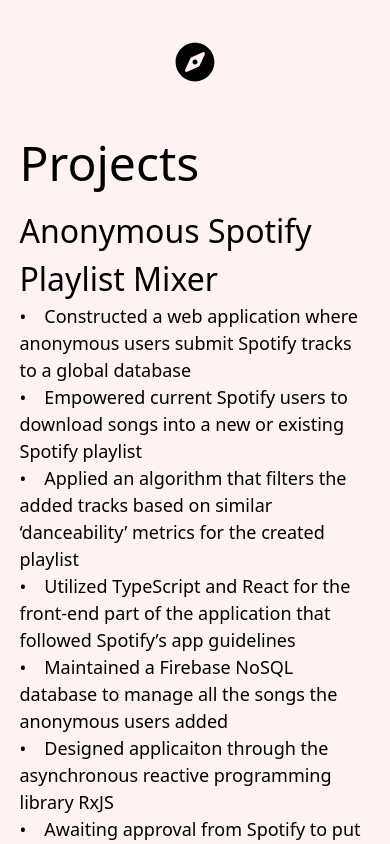
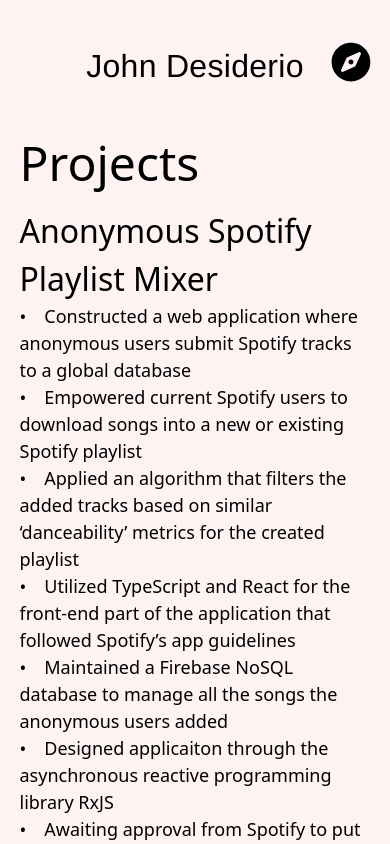
Before and after one commit to JohnDesiderio/website, a React (Create React App) app: page /#/portfolio/Projects in a window 390 px wide. Shown: the top 844 px of the page. Built offline with nearby package versions, Linux system fonts and the light colour scheme.

Commit message:
Added responsive design to project and experience components

```diff
--- a/src/portfolio/components/experience-block/experience.tsx
+++ b/src/portfolio/components/experience-block/experience.tsx
@@ -1,12 +1,14 @@
 import React from 'react';
-import { Box, List, ListItemText, Typography } from '@mui/material';
+import { Box, List, ListItemText } from '@mui/material';
 import { IExperience } from './types';
 import './styles.css';
 
 const Experience:React.FC<IExperience> = (props: IExperience) => {
     return (
         <Box className='experience-box'>
-            <Box display='flex' flexDirection='row'>
+            <Box display='flex'
+                className='flex-col lg:xl:flex-row'
+            >
                 <Box className='experience-position'>
                     {props.position},&nbsp;
                 </Box>
--- a/src/portfolio/components/header/small-header.tsx
+++ b/src/portfolio/components/header/small-header.tsx
@@ -29,16 +29,36 @@ const SmallerHeader:React.FC<ISmallerHeader> = (props: ISmallerHeader) => {
                     lg: 'none',
                     xl: 'none',
                 }}
+                flexDirection='row'
+            >
+                <Box className='side-box'/>
+                <Box
+                    className='center-box'
+                    display='flex'
                     justifyContent='center'
-                alignItems='center'
+                >
+                    <Typography
+                        sx={{
+                            fontSize: '2rem',
+                            fontFamily: 'Helvetica',
+                        }}
+                    >
+                        John Desiderio
+                    </Typography>
+                </Box>
+                <Box
+                    className='side-box'
+                    display='flex'
+                    flexDirection='row-reverse'
                 >
                     <FaCompass
                         style={{
                             height: '40px',
-                        width: '40px'
+                            width: '40px',
+                            marginRight: '5vw',
                         }}
                     />
-
+                </Box>
             </Box>
             <Drawer
                 anchor='top'
--- a/src/portfolio/components/header/styles.css
+++ b/src/portfolio/components/header/styles.css
@@ -43,6 +43,7 @@
 
 .smaller-header {
     width: 100vw;
+    margin-bottom: 10px;
 }
 
 .portfolio-page {
@@ -55,12 +56,22 @@
     margin-left: 15px;
 }
 
+.icon-style:hover {
+    cursor: pointer;
+}
+
 .linked-icon:hover {
     color:  #0077b5;
-    cursor: pointer;
 }
 
 .github-icon:hover {
     color: #6cc644;
-    cursor: pointer;
 }
+
+.side-box {
+    width: 20vw;
+}
+
+.center-box {
+    width: 60vw;
+}
--- a/src/portfolio/components/projects/project-component.tsx
+++ b/src/portfolio/components/projects/project-component.tsx
@@ -13,7 +13,10 @@ const Project:React.FC<IProject> = (props: IProject) => {
         >
             <Box className='project-title'>
                 {props.link !== undefined ?
-                    <Box display='flex' flexDirection='row'>
+                    <Box
+                        display='flex'
+                        className='flex-col lg:xl:flex-row'
+                    >
                         <Box className='font-medium'>{props.name},&nbsp;</Box>
                         <Link
                             underline='none'
--- a/src/portfolio/pages/Resume.tsx
+++ b/src/portfolio/pages/Resume.tsx
@@ -1,4 +1,4 @@
-import { Box, Typography } from '@mui/material';
+import { Box, Divider } from '@mui/material';
 import Header from '../components/header/header';
 import InternOne from '../components/experience-block/examples/intern-one';
 import InternTwo from '../components/experience-block/examples/intern-two';
@@ -23,9 +23,23 @@ const Resume:React.FC<{}> = () => {
                 Experience
             </Box>
             <InternTwo/>
+            <Divider
+                variant='middle'
+                className='visible lg:invisible'
+
+            />
             <InternOne/>
+            <Divider
+                variant='middle'
+                className='visible lg:invisible'
+            />
             <SurveyCaller/>
+            <Divider
+                variant='middle'
+                className='visible lg:invisible'
+            />
             <ServerCashier/>
+
             <SkillsSection/>
             <EducationSection/>
         </Box>
```
Lines whose indentation alone changed are shown as unchanged.
